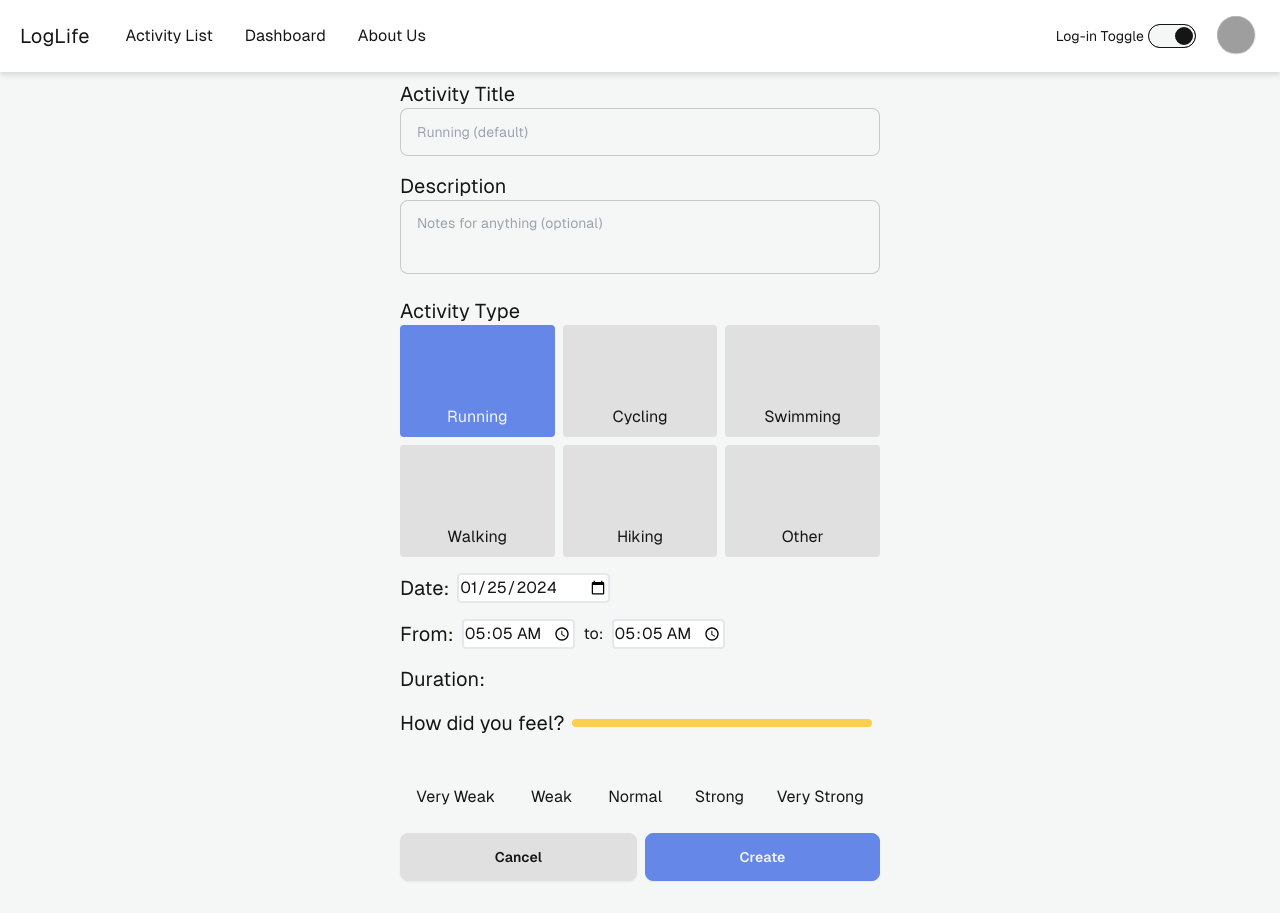
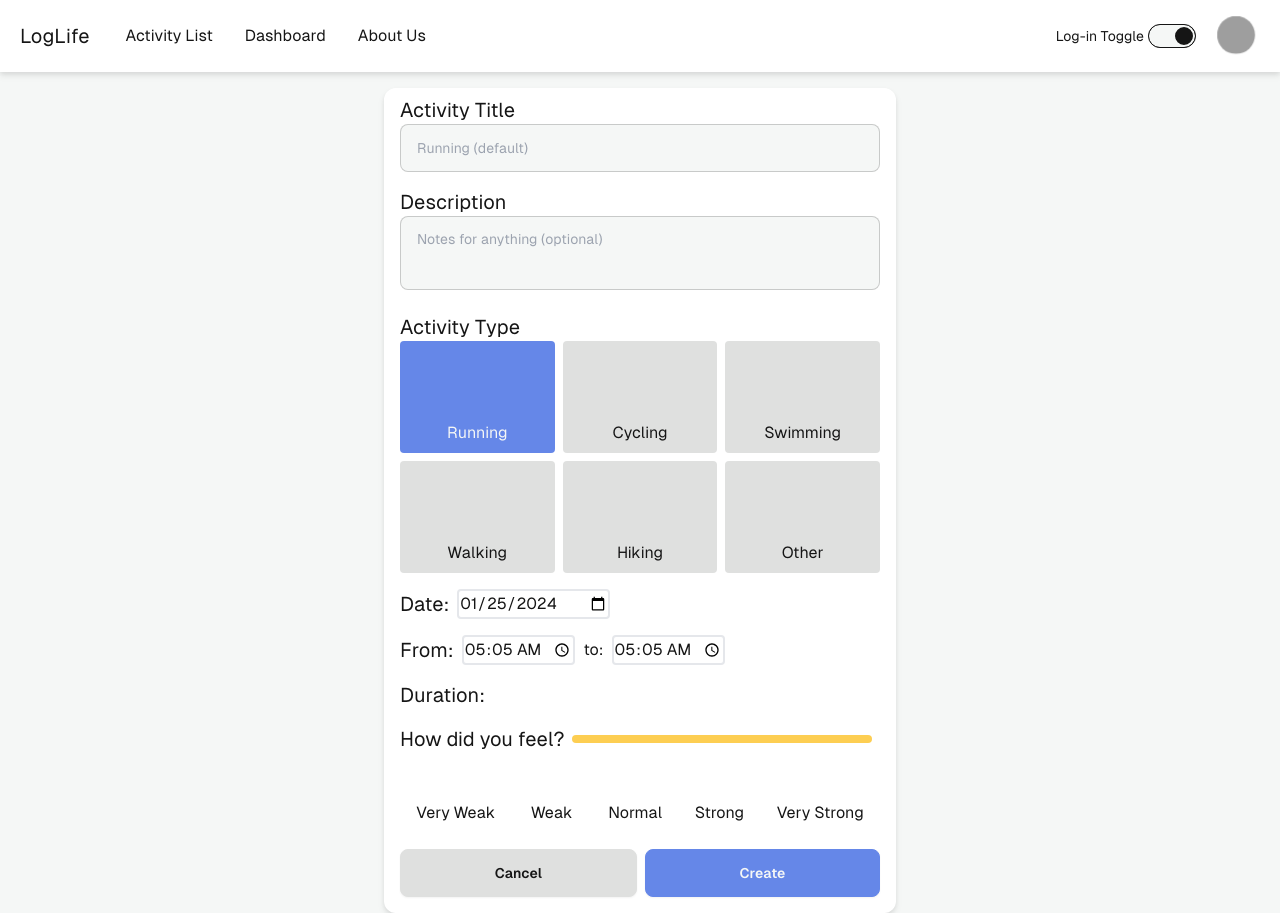
Before and after one commit to JSD6G8/frontend, a React (Vite) app: page /activities/create in a window 1280 px wide. Before the commit the page ends 889 px from the top, so only its background shows below. Built offline with nearby package versions, Linux system fonts and the light colour scheme; grey boxes are pictures that could not be loaded.

Commit message:
style: add CreateActivity desktop layout

```diff
--- a/src/CreateActivity.jsx
+++ b/src/CreateActivity.jsx
@@ -74,7 +74,7 @@ function CreateActivity() {
 
   return (
     <Layout>
-      <main className="container max-w-lg mx-auto h-full px-2 lg:px-4 pt-2">
+      <main className="container mx-auto h-full max-w-lg px-2 py-2 lg:px-4 md:rounded-xl md:mt-4 md:bg-white md:drop-shadow-md">
         <ActivityForm
           handleSubmit={handleCreate}
           title={title}
```
